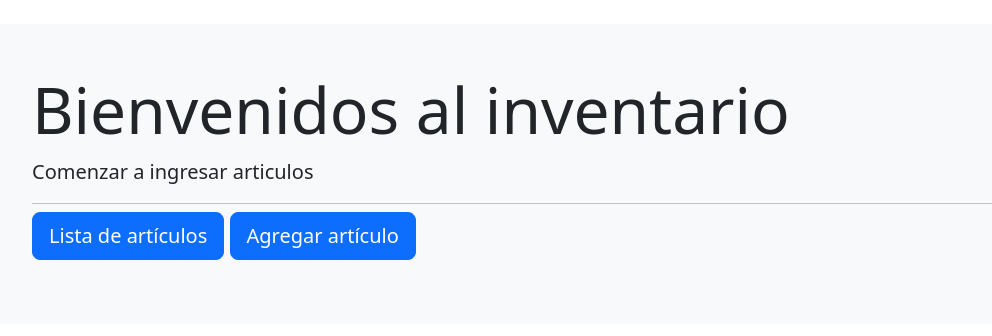
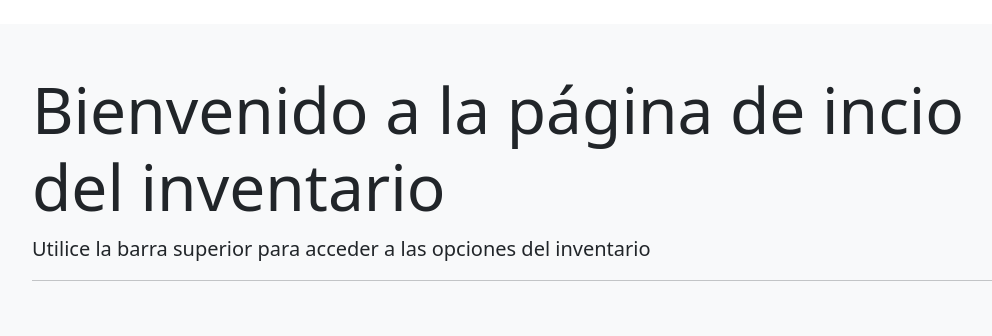
Before and after one commit to cdBeto/inventario, a Django app: page / in a window 1280 px wide. Shown: the part 56-392 px from the top of the page, without its empty margins (110-1102 px from the left). Run offline with Django 3.2, Linux system fonts and the light colour scheme.

Commit message:
Modificación en inicio.html

```diff
--- a/proyecto/templates/paginas/inicio.html
+++ b/proyecto/templates/paginas/inicio.html
@@ -6,13 +6,9 @@
 
 <div class="p-5 bg-light">
     <div class="container">
-        <h1 class="display-3">Bienvenidos al inventario</h1>
-        <p class="lead">Comenzar a ingresar articulos</p>
+        <h1 class="display-3">Bienvenido a la página de incio del inventario</h1>
+        <p class="lead">Utilice la barra superior para acceder a las opciones del inventario</p>
         <hr class="my-2">
-        <p class="lead">
-            <a class="btn btn-primary btn-lg" href="/articulos" role="button">Lista de artículos</a>
-            <a class="btn btn-primary btn-lg" href="/articulos/crear" role="button">Agregar artículo</a>
-        </p>
     </div>
 </div>
 
```
